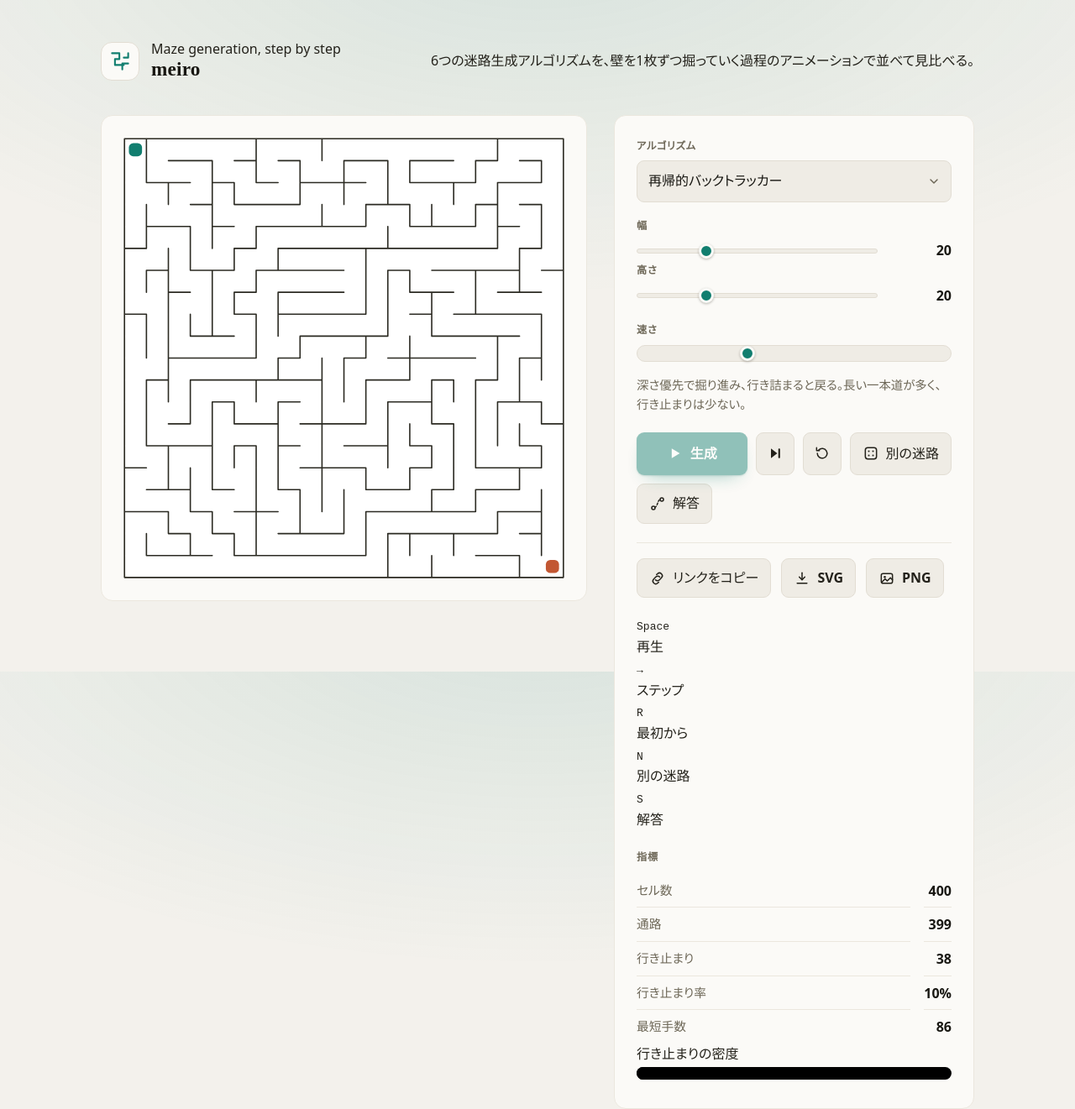
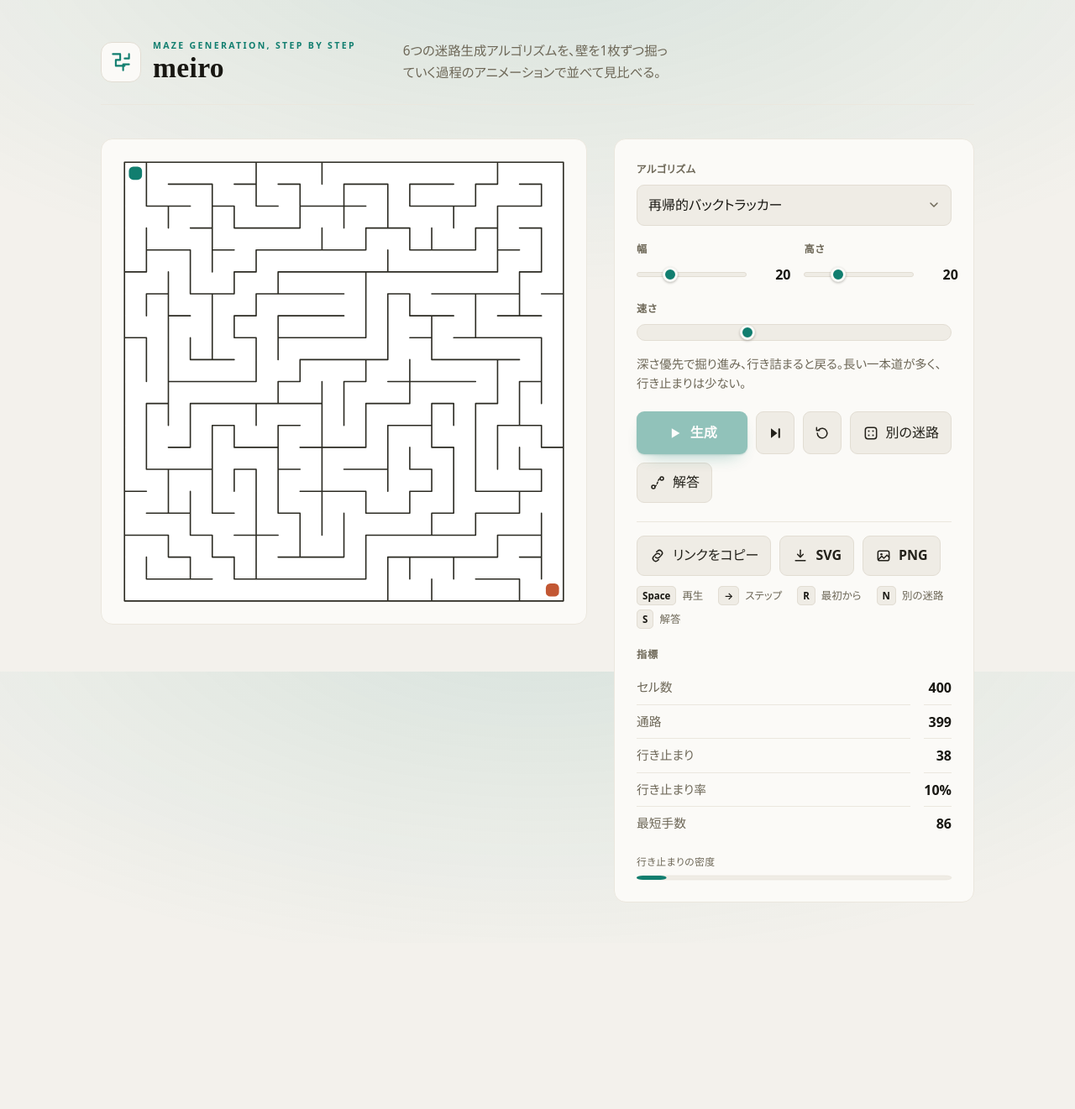
Before and after one commit to miruky/meiro, a website built with Vite: page index.html in a window 1280 px wide. Shown: the whole page at 84% size. After the commit the page ends 1123 px from the top, so only its background shows below. Built offline with nearby package versions, Linux system fonts and the light colour scheme.

Commit message:
ヘッダーの階層・キー操作の凡例・行き止まりの密度バーを整える

```diff
--- a/src/style.css
+++ b/src/style.css
@@ -98,10 +98,19 @@ body {
 /* ---- ヘッダー ---- */
 
 .site-header {
-  display: flex;
-  align-items: center;
-  justify-content: space-between;
-  gap: 16px;
+  display: grid;
+  grid-template-columns: auto minmax(0, 1fr);
+  align-items: end;
+  gap: 14px clamp(20px, 5vw, 56px);
+  padding-bottom: clamp(16px, 2.5vw, 24px);
+  border-bottom: 1px solid var(--hairline);
+}
+
+@media (max-width: 640px) {
+  .site-header {
+    grid-template-columns: 1fr;
+    align-items: start;
+  }
 }
 
 .brand {
@@ -113,31 +122,43 @@ body {
 .brand-mark {
   display: grid;
   place-items: center;
-  width: 46px;
-  height: 46px;
+  width: 48px;
+  height: 48px;
   border-radius: 13px;
   color: var(--accent);
   background: var(--surface);
   border: 1px solid var(--border);
 }
 
-.brand > div {
+.brand-text {
   display: flex;
   flex-direction: column;
-  line-height: 1.25;
+  gap: 3px;
+  line-height: 1.1;
+}
+
+.kicker {
+  font-size: 0.66rem;
+  font-weight: 600;
+  letter-spacing: 0.22em;
+  text-transform: uppercase;
+  color: var(--accent);
 }
 
 .brand-name {
   font-family: var(--display);
-  font-size: 1.45rem;
+  font-size: clamp(1.7rem, 4vw, 2.1rem);
   font-weight: 600;
   letter-spacing: 0.01em;
   color: var(--text-strong);
 }
 
-.brand-tag {
-  font-size: 0.82rem;
+.brand-lead {
+  font-size: clamp(0.86rem, 1.6vw, 0.96rem);
+  line-height: 1.7;
   color: var(--muted);
+  max-width: 42ch;
+  text-wrap: balance;
 }
 
 /* ---- レイアウト ---- */
@@ -252,6 +273,12 @@ body {
   gap: 18px;
 }
 
+.dims {
+  display: grid;
+  grid-template-columns: 1fr 1fr;
+  gap: 16px;
+}
+
 .labeled {
   display: flex;
   flex-direction: column;
@@ -330,7 +357,7 @@ body {
 }
 
 .value {
-  min-width: 74px;
+  min-width: 2.4em;
   text-align: right;
   font-variant-numeric: tabular-nums;
   font-weight: 600;
@@ -440,16 +467,15 @@ button:disabled {
 .control-foot {
   display: flex;
   flex-direction: column;
-  gap: 10px;
-  padding-top: 2px;
+  gap: 14px;
+  padding-top: 16px;
   border-top: 1px solid var(--hairline);
 }
 
 .share {
   display: flex;
   align-items: center;
-  gap: 12px;
-  padding-top: 16px;
+  gap: 10px;
   flex-wrap: wrap;
 }
 
@@ -457,6 +483,47 @@ button:disabled {
   font-size: 0.85rem;
   color: var(--accent);
   font-weight: 600;
+  min-height: 1.2em;
+}
+
+.share-status:empty {
+  display: none;
+}
+
+/* ---- キーボード操作の凡例 ---- */
+
+.keyhint {
+  display: flex;
+  flex-wrap: wrap;
+  gap: 8px 18px;
+  margin: 0;
+  font-size: 0.78rem;
+  color: var(--muted);
+}
+
+.keyrow {
+  display: inline-flex;
+  align-items: center;
+  gap: 7px;
+}
+
+.keyhint dt,
+.keyhint dd {
+  margin: 0;
+}
+
+kbd {
+  font-family: inherit;
+  font-size: 0.72rem;
+  font-weight: 600;
+  line-height: 1;
+  color: var(--text-strong);
+  background: var(--surface-sunken);
+  border: 1px solid var(--border);
+  border-radius: 5px;
+  padding: 3px 6px;
+  min-width: 1.4em;
+  text-align: center;
 }
 
 /* ---- 指標 ---- */
@@ -503,6 +570,41 @@ button:disabled {
   font-size: 0.9rem;
 }
 
+.meter-wrap {
+  display: flex;
+  flex-direction: column;
+  gap: 7px;
+  margin-top: 16px;
+}
+
+.meter-wrap:empty {
+  display: none;
+}
+
+.meter-label {
+  font-size: 0.74rem;
+  letter-spacing: 0.04em;
+  color: var(--muted);
+}
+
+.meter {
+  width: 100%;
+  height: 5px;
+  display: block;
+  overflow: visible;
+}
+
+.meter-track {
+  fill: var(--surface-sunken);
+  stroke: var(--border);
+  stroke-width: 0.5;
+  vector-effect: non-scaling-stroke;
+}
+
+.meter-fill {
+  fill: var(--accent);
+}
+
 /* ---- フォーカスとアクセシビリティ ---- */
 
 :focus-visible {
@@ -535,6 +637,18 @@ button:disabled {
 
   .stats dd {
     animation: fade 0.4s var(--ease) both;
+  }
+
+  .meter-fill {
+    transform-box: fill-box;
+    transform-origin: left center;
+    animation: grow 0.65s var(--ease) both;
+  }
+
+  @keyframes grow {
+    from {
+      transform: scaleX(0);
+    }
   }
 
   .head {
```
